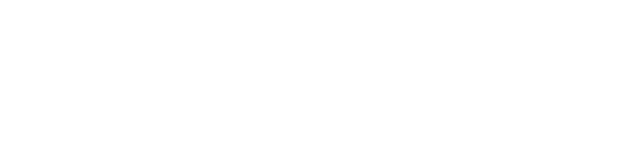
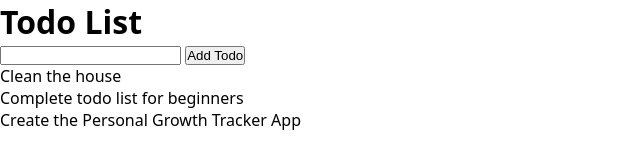
Before and after one commit to Kummirai/JavaScript-Beginner-Projects, a plain HTML site: page 003-todo-list/index.html in a window 1280 px wide. Shown: the whole page, without its empty margins (0-640 px from the left). Drawn offline with Linux system fonts and the light colour scheme.

Commit message:
Add initial HTML structure for the todo list application

```diff
--- a/003-todo-list/css/style.css
+++ b/003-todo-list/css/style.css
@@ -3,3 +3,8 @@
   padding: 0;
   box-sizing: border-box;
 }
+
+body {
+  font-family: system-ui, -apple-system, BlinkMacSystemFont, "Segoe UI", Roboto,
+    Oxygen, Ubuntu, Cantarell, "Open Sans", "Helvetica Neue", sans-serif;
+}
--- a/003-todo-list/index.html
+++ b/003-todo-list/index.html
@@ -9,5 +9,24 @@
     <meta name="author" content="Milton Kumirai" />
     <title>Todo List</title>
   </head>
-  <body></body>
+  <body>
+    <div class="container">
+      <h1 class="h-1">Todo List</h1>
+      <div class="app-container">
+        <div class="todo-input-container">
+          <input type="text" name="todo" id="todo" />
+          <button class="btn">Add Todo</button>
+        </div>
+        <div class="todo-container">
+          <ul class="todo-list">
+            <li class="todo-list-item">Clean the house</li>
+            <li class="todo-list-item">Complete todo list for beginners</li>
+            <li class="todo-list-item">
+              Create the Personal Growth Tracker App
+            </li>
+          </ul>
+        </div>
+      </div>
+    </div>
+  </body>
 </html>
```
